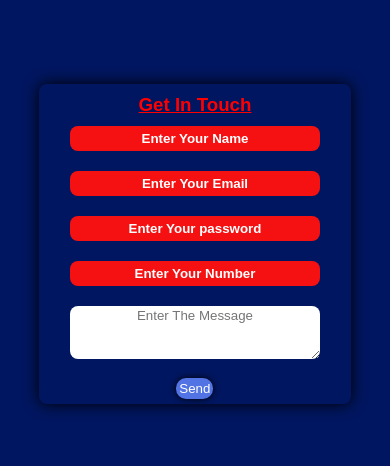
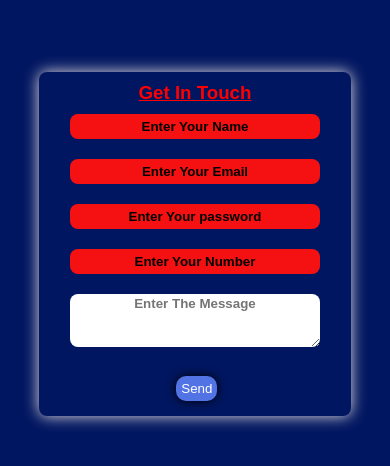
Before and after one commit to Aman0925/form_email1, a plain HTML site: page index.html in a window 390 px wide. Shown: the part 178-644 px from the top of the page. Drawn offline with Linux system fonts and the light colour scheme.

Commit message:
fixed some bugs

```diff
--- a/style.css
+++ b/style.css
@@ -22,7 +22,7 @@
     border-radius: 8px;
     align-items: center;
     overflow: hidden;
-    box-shadow: 0px 0px 15px  #000;
+    box-shadow: 0px 0px 15px  #e7e0e0;
     z-index: 10000;
 }
 form h3{
@@ -50,7 +50,8 @@ form input,form textarea{
 input::placeholder{
     font-size: 600;
     font-weight: bold;
-    color: #fff;
+    color: #000;
+
 }
 form button{
     margin: 10px 44% ;
@@ -61,7 +62,7 @@ form button{
     outline: none;
     border: none;
     position: relative;
-    box-shadow: 0 0 6px #000;
+    box-shadow: 0 0 10px #000;
     cursor: pointer;
     transition: 1s;
 
@@ -90,11 +91,15 @@ form button:hover{
     form textarea{
         line-height: 0.8;
         background-color: #fff;
+        font-weight: bold;
+
 
     }
     form button{
       margin-top: 5px;
-      padding: 3px;
-      margin: 5px 44%;
+      padding: 5px;
+      margin: 15px 44%;
+      position: relative;
+
     }
 }
```
